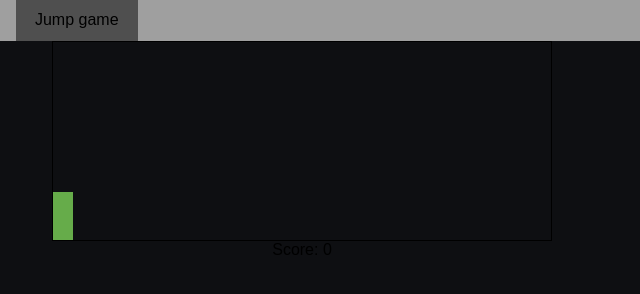
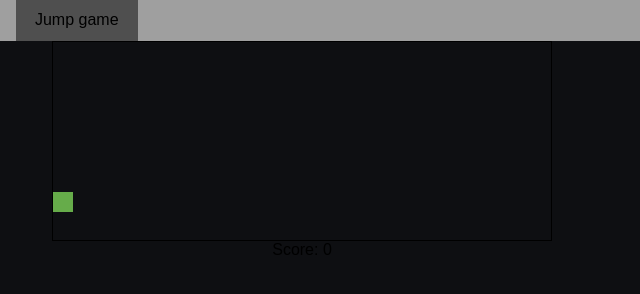
Before and after one commit to Slurpguppy/wlrprojects, a plain HTML site: page jump.html in a window 1280 px wide. Shown: the full height of the page, 338-978 px from the left. Drawn offline with Linux system fonts and the light colour scheme.

Commit message:
Update jumpcss.css

```diff
--- a/jumpcss.css
+++ b/jumpcss.css
@@ -2,6 +2,8 @@
     padding: 0;
     margin: 0;
     overflow-x: hidden;
+    text: white;
+    text-weight: bold;
 }
 .game{
     width: 500px;
@@ -12,7 +14,7 @@
 }
 #character{
     width: 20px;
-    height: 50px;
+    height: 20px;
     background-color: #66AC4A;
     position:relative;
     top: 150px;
```
